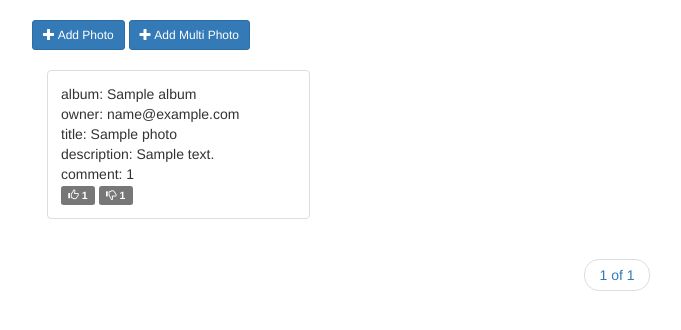
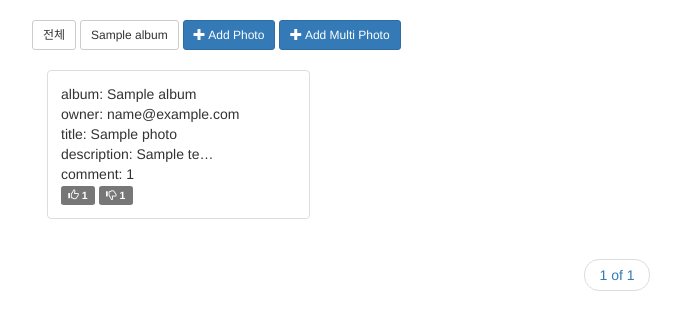
Before and after one commit to byunghyunpark/photo-notice-board-project, a Django app: page /index/ in a window 1280 px wide. Shown: the part 51-381 px from the top of the page, without its empty margins (23-704 px from the left). Run offline with Django 3.2, Linux system fonts and the light colour scheme; tables that the repository leaves empty hold one stand-in row (values such as "Sample post"); parts of the project's set-up code (start-up, migrations or seed data) failed here and were passed over; some libraries are stand-ins or nearby versions.

Commit message:
Add feature: Album filter button.

```diff
--- a/django_app/photo/views/photo.py
+++ b/django_app/photo/views/photo.py
@@ -4,7 +4,7 @@ from django.core.paginator import Paginator, PageNotAnInteger, EmptyPage
 from django.shortcuts import render, redirect, get_object_or_404
 
 from ..forms import PhotoAdd, PhotoAddMulti
-from ..models import Photo, PhotoLike, PhotoDislike
+from ..models import Photo, PhotoLike, PhotoDislike, Album
 
 __all__ = [
     'photo_list',
@@ -17,7 +17,14 @@ __all__ = [
 
 
 def photo_list(request):
-    all_photo = Photo.objects.all().order_by('-created_date')
+    albums = Album.objects.all()
+
+    try:
+        sca = request.GET['sca']
+        all_photo = Photo.objects.filter(album__title=sca).order_by('-created_date')
+    except:
+        all_photo = Photo.objects.all().order_by('-created_date')
+
     paginator = Paginator(all_photo, 16)
 
     page = request.GET.get('page')
@@ -29,6 +36,7 @@ def photo_list(request):
         photos = paginator.page(paginator.num_pages)
 
     context = {
+        'albums': albums,
         'photos': photos,
         'user': request.user,
     }
--- a/django_app/templates/photo/photo_list.html
+++ b/django_app/templates/photo/photo_list.html
@@ -1,6 +1,12 @@
 {% extends 'common/base.html' %}
 
 {% block content %}
+
+<a href="{% url 'photo:photo_list' %}" class="btn btn-default btn-sm">전체</a>
+{% for album in albums %}
+<a href="{% url 'photo:photo_list' %}?sca={{ album }}" class="btn btn-default btn-sm">{{ album }}</a>
+{% endfor %}
+
 <a href="{% url 'photo:photo_add' %}" class="btn btn-primary btn-sm">
     <span class="glyphicon glyphicon-plus"></span>
     Add Photo
@@ -19,7 +25,7 @@
                 <div>album: {{ photo.album }}</div>
                 <div>owner: {{ photo.owner.email }}</div>
                 <div>title: {{ photo.title }}</div>
-                <div>description: {{ photo.description|truncatechars:20 }}</div>
+                <div>description: {{ photo.description|truncatechars:10 }}</div>
                 <div>comment: {{ photo.comment_set.count }}</div>
                 <div class="like-container">
                     <form action="{% url 'photo:photo_like' pk=photo.pk like_type='like' %}" class="like-form">
```
